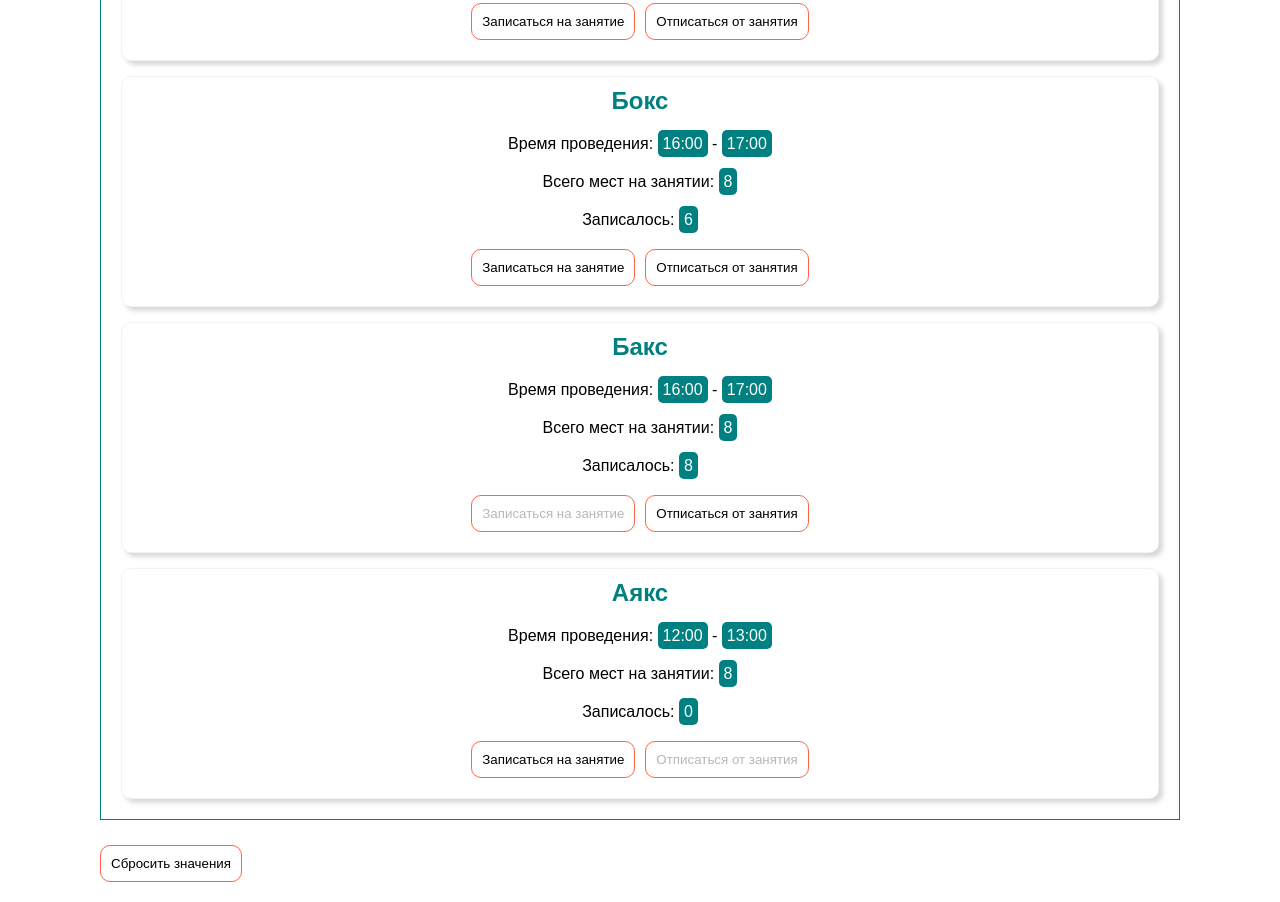
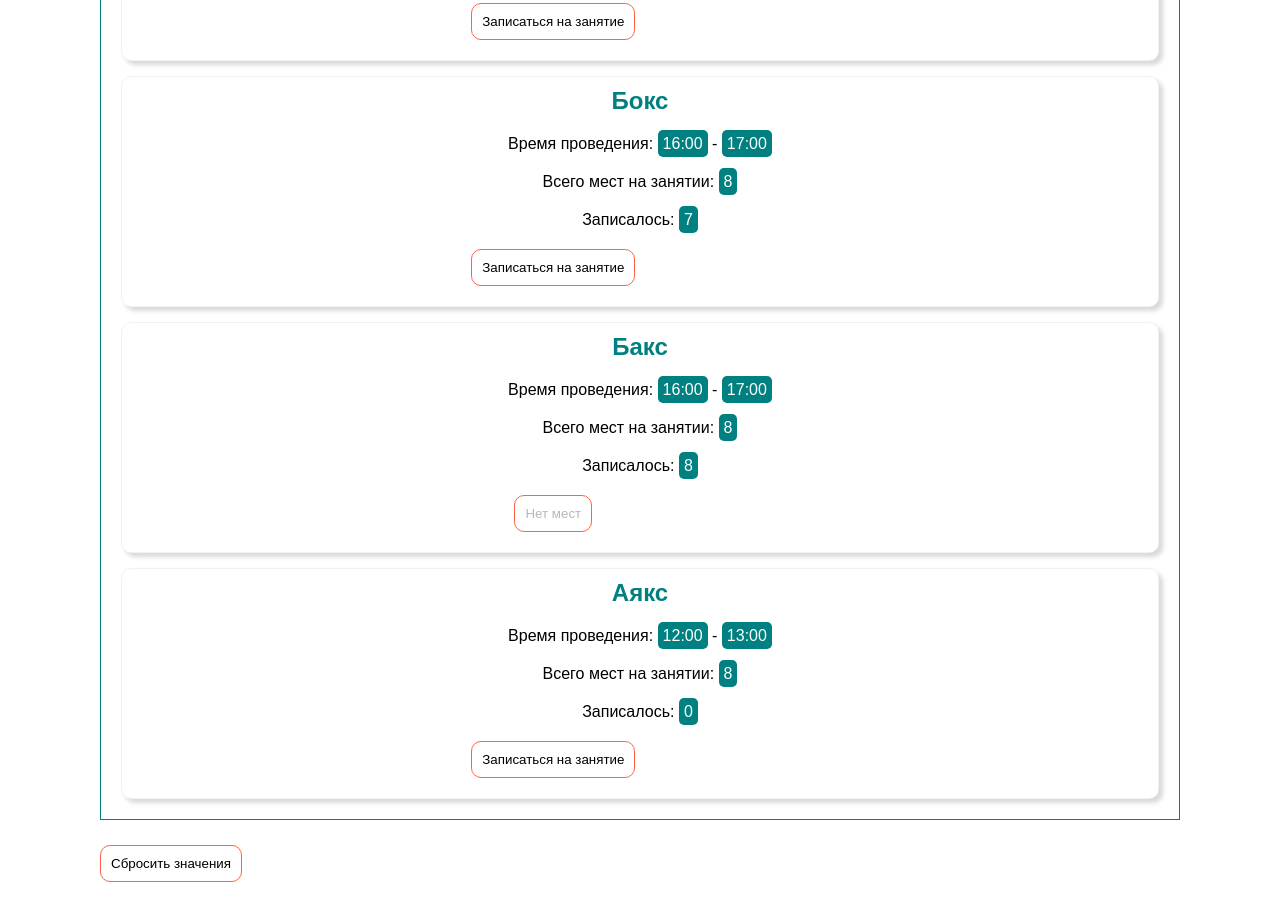
Before and after one commit to MedvedVCode/Advanced-JavaScript, a plain HTML site: page dom/schedule/schedule.html in a window 1280 px wide. Shown: the part 1001-1903 px from the top of the page. Drawn offline with Linux system fonts and the light colour scheme.

Commit message:
Right task understanding :-)

```diff
--- a/dom/schedule/data.json
+++ b/dom/schedule/data.json
@@ -32,7 +32,7 @@
 	"name": "Бокс",
 	"time": "16:00 - 17:00",
 	"maxParticipants": 8,
-	"currentParticipants": 6
+	"currentParticipants": 7
 	},
 	{
 		"id": 6,
--- a/dom/schedule/schedule.js
+++ b/dom/schedule/schedule.js
@@ -1,26 +1,53 @@
 const LOCAL_KEY = 'schedules';
 let schedules = [];
+const addBtnStatus = {
+	maxParticipants: 'Нет мест',
+	alreadySignUp: 'Вы записаны :-)',
+	signUp: 'Записаться на занятие',
+};
 
-//функция проверки значений span
+//функция проверки значений span и блокирование кнопок
 checkDisabled = (currentEl) => {
-	const maxItem = currentEl
-		.closest('.schedule-item')
-		.querySelector('.schedule-max__item');
-	const addBtn = currentEl
-		.closest('.schedule-item')
-		.querySelector('.schedule-write');
-	const removeBtn = currentEl
-		.closest('.schedule-item')
-		.querySelector('.schedule-cancel');
-	if (Number(maxItem.textContent) <= Number(currentEl.textContent)) {
-		addBtn.setAttribute('disabled', 'true');
+	const scheduleEl = currentEl.closest('.schedule-item');
+
+	//если поле существует, то берем значение
+	const isSignUp = schedules.find(
+		(schedule) => schedule.id === Number(scheduleEl.id)
+	)?.isSignUpClass;
+
+	const maxParticipants = Number(
+		scheduleEl.querySelector('.schedule-max__item').textContent
+	);
+	const addBtn = scheduleEl.querySelector('.schedule-write');
+	const removeBtn = scheduleEl.querySelector('.schedule-cancel');
+
+	console.log('ID = ', scheduleEl.id, '\n isSignUpClass = ', isSignUp);
+	if (maxParticipants <= Number(currentEl.textContent)) {
+		addBtn.disabled = 'true';
+		addBtn.textContent = addBtnStatus.maxParticipants;
+		if (isSignUp) {
+			if (removeBtn.classList.contains('hidden')) {
+				removeBtn.classList.remove('hidden');
+			}
+		} else {
+			if (!removeBtn.classList.contains('hidden')) {
+				removeBtn.classList.add('hidden');
+			}
+		}
 	} else {
-		addBtn.removeAttribute('disabled');
-	}
-	if (Number(currentEl.textContent) <= 0) {
-		removeBtn.setAttribute('disabled', 'true');
-	} else {
-		removeBtn.removeAttribute('disabled');
+		if (isSignUp) {
+			addBtn.disabled = 'true';
+			addBtn.textContent = addBtnStatus.alreadySignUp;
+			if (removeBtn.classList.contains('hidden')) {
+				removeBtn.classList.remove('hidden');
+			}
+		} else {
+			if (!removeBtn.classList.contains('hidden')) {
+				removeBtn.classList.add('hidden');
+			}
+			addBtn.textContent = addBtnStatus.signUp;
+			addBtn.removeAttribute('disabled');
+		}
 	}
 };
 
@@ -33,7 +60,7 @@ let observer = new MutationObserver((mutationRecords) => {
 const scheduleUl = document.querySelector('.schedule');
 const resetBtn = document.querySelector('.reset');
 
-// обработчик кнопки сбросить все, удаляем localStorage, перезагружаем страницу
+// обработчик кнопки сбросить все, удаляем schedules из localStorage, перезагружаем страницу
 resetBtn.addEventListener('click', () => {
 	if (localStorage.getItem(LOCAL_KEY)) {
 		localStorage.removeItem(LOCAL_KEY);
@@ -41,6 +68,7 @@ resetBtn.addEventListener('click', () => {
 	location.reload();
 });
 
+//добавление занятия в список занятий в DOM
 appendLiToUl = (schedule) => {
 	//создаем блок li
 	const scheduleItemLi = document.createElement('li');
@@ -50,7 +78,7 @@ appendLiToUl = (schedule) => {
 
 	//создаем все поля, кроме кнопок добавить/удалить участников
 	const [start, , finish] = schedule.time.split(' ');
-	scheduleItemLi.innerHTML = `<h2 class="schedule-title">${schedule.name}</h2>
+	const scheduleText = `<h2 class="schedule-title">${schedule.name}</h2>
 	<p class="schedule-date">
 		Время проведения: <span class="date-start">${start}</span> -
 		<span class="date-finish">${finish}</span>
@@ -61,15 +89,16 @@ appendLiToUl = (schedule) => {
 	<p class="schedule-current">
 		Записалось: <span class="schedule-current__item">${schedule.currentParticipants}</span>
 	</p>`;
+	scheduleItemLi.innerHTML = scheduleText;
 
 	// добавили div для кнопок
 	const divBtns = document.createElement('div');
 	scheduleItemLi.append(divBtns);
 
-	// кнопки и их обработчики
+	// создаем кнопки и добавляем кнопки
 	const writeBtn = document.createElement('button');
 	writeBtn.classList.add('schedule-write');
-	writeBtn.textContent = 'Записаться на занятие';
+	writeBtn.textContent = addBtnStatus.signUp;
 
 	const cancelBtn = document.createElement('button');
 	cancelBtn.classList.add('schedule-cancel');
@@ -97,10 +126,10 @@ appendLiToUl = (schedule) => {
 		currentParticipants.textContent =
 			Number(currentParticipants.textContent) + 1;
 		const id = Number(e.target.closest('.schedule-item').id);
-		console.log(id);
 		schedules.find((item) => item.id === id).currentParticipants = Number(
 			currentParticipants.textContent
 		);
+		schedules.find((item) => item.id === id).isSignUpClass = true;
 		localStorage.setItem(LOCAL_KEY, JSON.stringify(schedules));
 	});
 
@@ -113,10 +142,10 @@ appendLiToUl = (schedule) => {
 			Number(currentParticipants.textContent) - 1;
 
 		const id = Number(e.target.closest('.schedule-item').id);
-		console.log(id);
 		schedules.find((item) => item.id === id).currentParticipants = Number(
 			currentParticipants.textContent
 		);
+		schedules.find((item) => item.id === id).isSignUpClass = false;
 		localStorage.setItem(LOCAL_KEY, JSON.stringify(schedules));
 	});
 };
--- a/dom/schedule/scss/style.scss
+++ b/dom/schedule/scss/style.scss
@@ -36,6 +36,10 @@ button {
 	}
 }
 
+.hidden{
+	visibility: hidden;
+}
+
 .schedule {
 	margin-top: 15px;
 	padding: 20px;
```
Also changed, not shown: dom/schedule/css/style.css, 1 other file.
